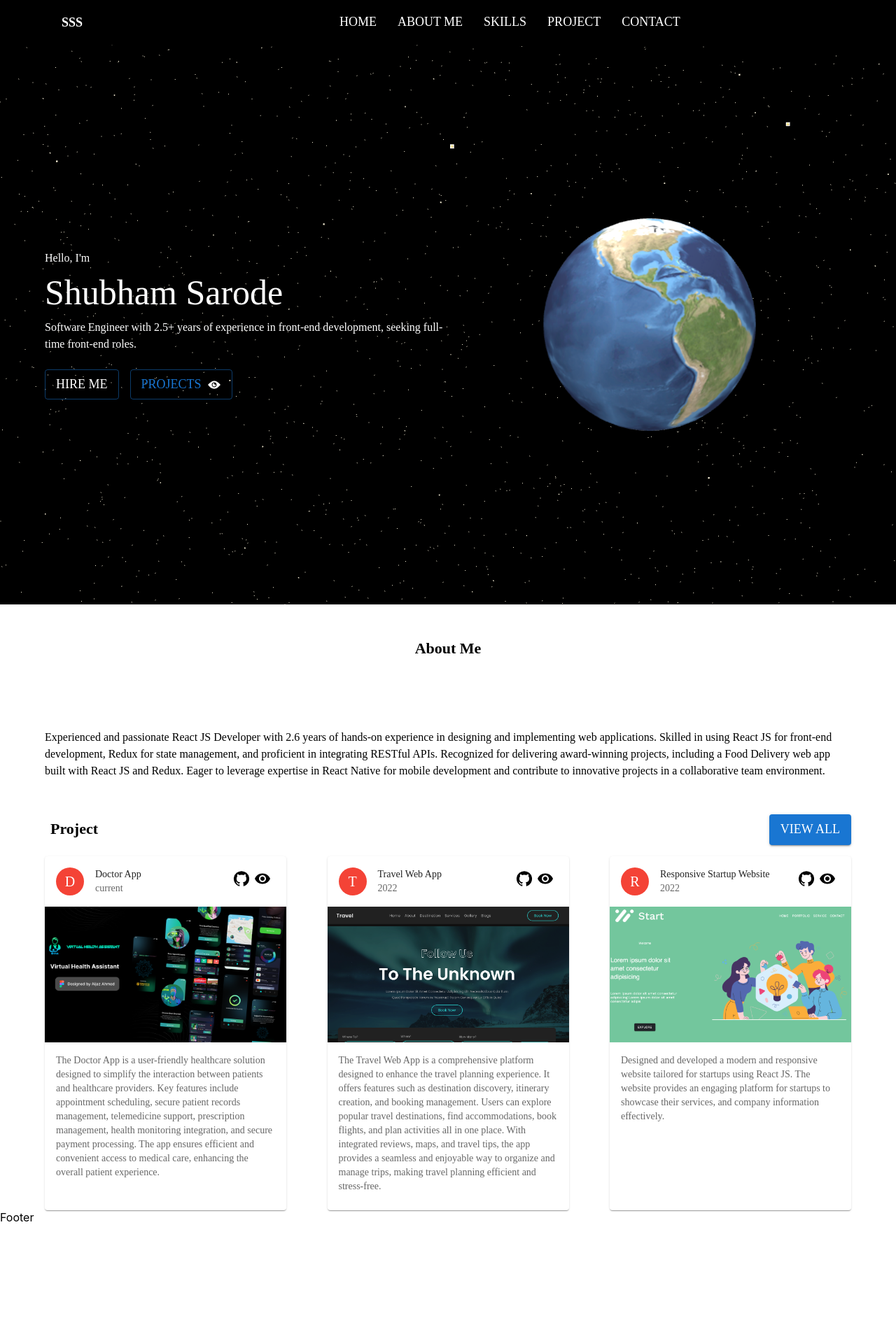
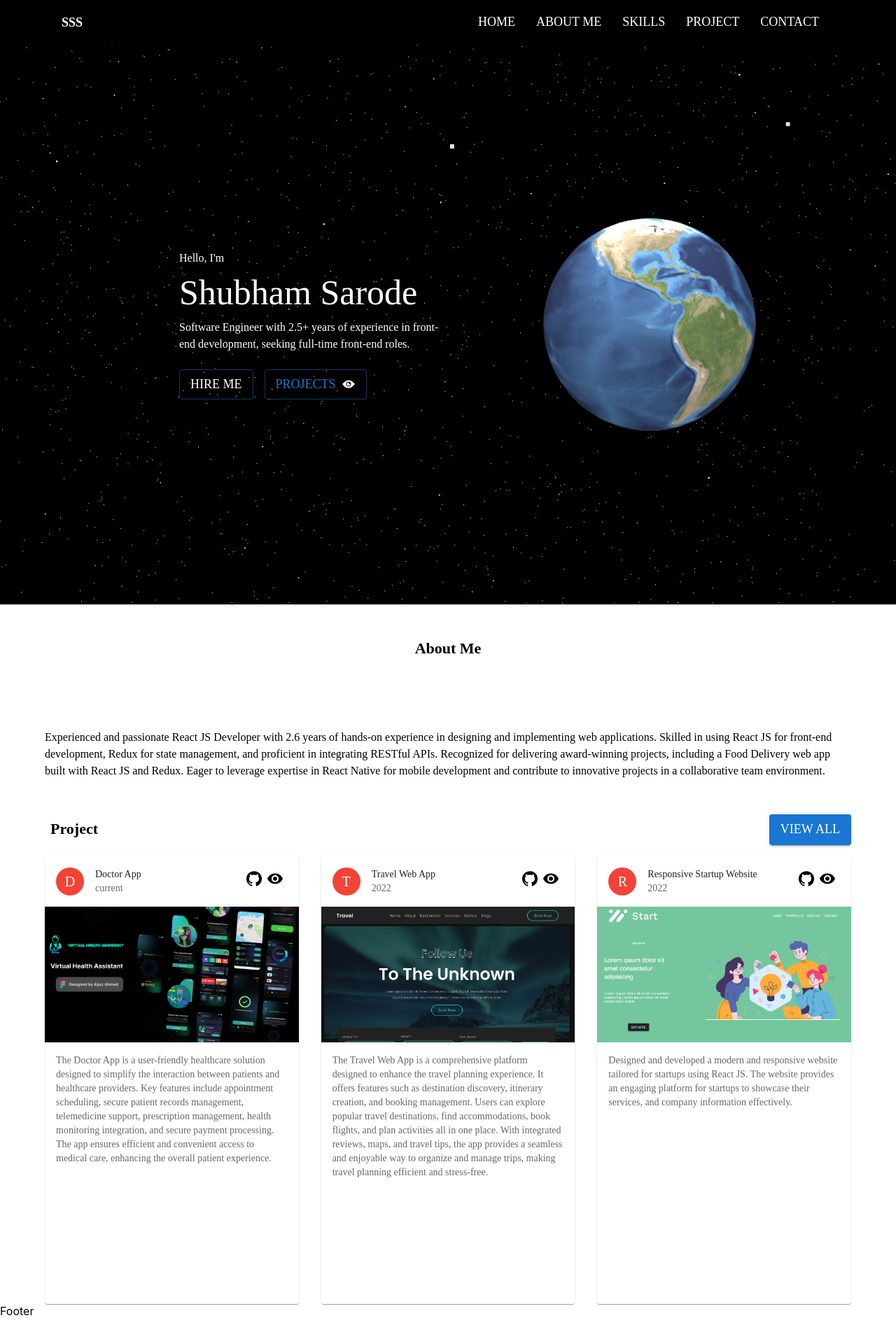
Before and after one commit to shubh435/shubh435.github.io, a React (Create React App) app: page / in a window 1280 px wide. Shown: the whole page at 70% size. Before the commit the page ends 1750 px from the top, so only its background shows below. Built offline with nearby package versions, Linux system fonts and the light colour scheme.

Commit message:
added the grid make ui responsive

```diff
--- a/src/components/Appbar.tsx
+++ b/src/components/Appbar.tsx
@@ -77,9 +77,10 @@ class DrawerAppBar extends React.PureComponent<
   render() {
     const { classes } = this.props
     return (
-      <Box sx={{ display: "flex" }}>
-        <AppBar className={classes.appbarBackground} component="nav">
-          <Container sx={{ mx: "auto" }}>
+      <Box  sx={{display:"flex",background:"#000 !important", }}>
+
+          <Container >
+        <AppBar   className={classes.appbarBackground} component="nav" >
             <Toolbar>
               <IconButton
                 color="inherit"
@@ -100,6 +101,7 @@ class DrawerAppBar extends React.PureComponent<
                   backgroundImage:
                     "https://www.shutterstock.com/image-illustration/3d-illustration-colorful-wavy-multicolor-260nw-1897581025.jpg",
                   // color: "transparent",
+                  // textCli
                   backgroundClip: "text",
                 }}
               >
@@ -110,7 +112,7 @@ class DrawerAppBar extends React.PureComponent<
                   display: { xs: "none", sm: "flex" },
                   gap: "30px",
                   width: "80%",
-                  justifyContent: "center",
+                  justifyContent: "end",
                 }}
               >
                 {navItems.map((item) => (
@@ -125,8 +127,9 @@ class DrawerAppBar extends React.PureComponent<
                 ))}
               </Box>
             </Toolbar>
+        </AppBar>
           </Container>
-        </AppBar>
+
         <Box component="nav">
           <Drawer
             // container={this.container}
--- a/src/components/Project.tsx
+++ b/src/components/Project.tsx
@@ -1,15 +1,15 @@
-import { Box, Button, Container, Typography } from "@mui/material"
+import { Box, Button, Container, Grid, Typography } from "@mui/material"
 import React from "react"
 import RecipeReviewCard from "./RecipeCard";
 import { ProjectData, projectdata } from "../assets/data";
 import { navigateTo } from "../utils/utils";
 import withRouter from "../utils/withRouter";
 interface ProjectProps {
-  navigate:(text:string) => void;
+  navigate: (text: string) => void;
 }
 
 interface ProjectState {
-  projectData:ProjectData[]
+  projectData: ProjectData[]
 }
 
 
@@ -17,7 +17,7 @@ class Project extends React.PureComponent<ProjectProps, ProjectState> {
   constructor(props: ProjectProps) {
     super(props)
     this.state = {
-      projectData:projectdata
+      projectData: projectdata
     }
   }
   componentDidMount(): void {
@@ -31,22 +31,26 @@ class Project extends React.PureComponent<ProjectProps, ProjectState> {
           <Box sx={{
             display: 'flex',
             justifyContent: 'space-between',
-            marginBottom: 2
+            marginBottom: 2,
+            width: '100%',
           }}>
             <Typography component={"h2"} variant="h2" m={1}>Project</Typography>
             <Button onClick={() => navigateTo("/project", this.props.navigate)} variant="contained">View all</Button>
           </Box>
-          <Box className="about-me-content" width={"100%"} sx={{ display: 'flex', flexWrap: "wrap", justifyContent: "space-between", gap: 4 }} >
+          <Grid container spacing={4}  className="about-me-content" >
             {
               this.state.projectData.length > 0 ? this.state.projectData.sort((a, b) => b.rating - a.rating).map((projectdata, index) => {
                 if (index >= 3) return;
                 return (
-                  <RecipeReviewCard key={projectdata.id} {...projectdata} />
+                  <Grid item  lg={4} md={6} sm={12} xs={12}  >
+                    <RecipeReviewCard key={projectdata.id} {...projectdata} />
+
+                  </Grid>
                 )
               })
                 : <Typography component={"p"} >No project found</Typography>
             }
-          </Box>
+          </Grid>
         </Container>
       </Box>
 
--- a/src/components/RecipeCard.tsx
+++ b/src/components/RecipeCard.tsx
@@ -1,43 +1,42 @@
 import * as React from 'react';
-import { styled } from '@mui/material/styles';
 import {
   Card, CardHeader, CardMedia, CardContent, CardActions,
-  Avatar, IconButton, Typography
+  Avatar,  Typography
 } from '@mui/material';
 // import Collapse from '@mui/material/Collapse';
-import { IconButtonProps } from '@mui/material/IconButton';
+// import { IconButtonProps } from '@mui/material/IconButton';
 import { red as red } from '@mui/material/colors';
 import GitHubIcon from '@mui/icons-material/GitHub';
 import ShareIcon from '@mui/icons-material/RemoveRedEye';
 // import ExpandMoreIcon from '@mui/icons-material/ExpandMore';
 // import MoreVertIcon from '@mui/icons-material/MoreVert';
 import { ProjectData } from '../assets/data';
-import { Link, useNavigate } from 'react-router-dom';
+import { Link } from 'react-router-dom';
 
-interface ExpandMoreProps extends IconButtonProps {
-  expand: boolean;
-}
+// interface ExpandMoreProps extends IconButtonProps {
+//   expand: boolean;
+// }
 
-const ExpandMore = styled((props: ExpandMoreProps) => {
-  const { expand, ...other } = props;
-  return <IconButton {...other} />;
-})(({ theme, expand }) => ({
-  transform: !expand ? 'rotate(0deg)' : 'rotate(180deg)',
-  marginLeft: 'auto',
-  transition: theme.transitions.create('transform', {
-    duration: theme.transitions.duration.shortest,
-  }),
-}));
+// const ExpandMore = styled((props: ExpandMoreProps) => {
+//   const { expand, ...other } = props;
+//   return <IconButton {...other} />;
+// })(({ theme, expand }) => ({
+//   transform: !expand ? 'rotate(0deg)' : 'rotate(180deg)',
+//   marginLeft: 'auto',
+//   transition: theme.transitions.create('transform', {
+//     duration: theme.transitions.duration.shortest,
+//   }),
+// }));
 
 export default function RecipeReviewCard(props: ProjectData) {
-  const [expanded, setExpanded] = React.useState(false);
-  const navigate = useNavigate()
-  const handleExpandClick = () => {
-    setExpanded(!expanded);
-  };
+  // const [expanded, setExpanded] = React.useState(false);
+  // const navigate = useNavigate()
+  // const handleExpandClick = () => {
+  //   setExpanded(!expanded);
+  // };
 
   return (
-    <Card sx={{ maxWidth: 345 }}>
+    <Card sx={{minHeight:'80vh'}}>
       <CardHeader
         avatar={
           <Avatar sx={{ bgcolor: red[500] }} aria-label="recipe">
--- a/src/components/Slider.tsx
+++ b/src/components/Slider.tsx
@@ -1,4 +1,4 @@
-import { Box, Button, Container, Typography } from "@mui/material";
+import { Box, Button, Container, Grid, Typography } from "@mui/material";
 import React from "react";
 import * as THREE from "three";
 import { RoomEnvironment } from "three/examples/jsm/environments/RoomEnvironment.js";
@@ -173,7 +173,10 @@ class Slider extends React.PureComponent<SliderProps, SliderState> {
             zIndex: 10, // Ensure it is above the stars
           }}
         >
-          <Box color="#fff" sx={{ maxWidth: "50%", zIndex: 10000 }}>
+          <Grid container>
+          <Grid item lg={2} md={2} ></Grid>
+            <Grid item lg={4} md={4} sm={12} sx={{m:"auto"}}>
+            <Box color="#fff" sx={{ width: "100%", zIndex: 10000 }}>
             <Typography>Hello, I'm</Typography>
             <Typography sx={{ fontSize: 50 }}>Shubham Sarode</Typography>
             <Typography>
@@ -217,12 +220,14 @@ class Slider extends React.PureComponent<SliderProps, SliderState> {
               </Button>
             </Box>
           </Box>
-          <Box
+            </Grid>
+            <Grid item lg={6} md={6} sm={12} sx={{m:"auto"}}>
+            <Box
             sx={{
               display: "flex",
               justifyContent: "center",
               alignItems: "center",
-              width: "50%",
+              width: "100%",
               height: "100%", // Ensure the height is set to 100%
               position: "relative", // Ensure relative positioning
             }}
@@ -234,6 +239,10 @@ class Slider extends React.PureComponent<SliderProps, SliderState> {
               }}
             />
           </Box>
+              </Grid>
+          </Grid>
+
+
         </Container>
       </Box>
     );
--- a/src/routes/Dashboard/index.tsx
+++ b/src/routes/Dashboard/index.tsx
@@ -1,6 +1,5 @@
 import React from "react"
 import AboutUs from "../../components/AboutUs"
-import Layout from "../../components/Layout"
 import Slider from "../../components/Slider"
 import Project from "../../components/Project"
 interface DashboardProps {}
--- a/src/routes/Project/Project.tsx
+++ b/src/routes/Project/Project.tsx
@@ -1,4 +1,4 @@
-import { Box, Container, Typography } from "@mui/material";
+import { Box, Container, Grid, Typography } from "@mui/material";
 import React from "react";
 import "./Project.css"
 import RecipeReviewCard from "../../components/RecipeCard";
@@ -67,14 +67,17 @@ class Project extends React.Component<ProjectProps, ProjectState> {
             </div>
           </div>
         </Box>
-        <Box width={"100%"} sx={{ display: 'flex', flexWrap: "wrap", py: "5%", gap: 4 }} >
+        <Grid container spacing={4} className="about-me-content" sx={{py:"5%"}} >
           {
             projectdata.length > 0 ? projectdata.sort((a, b) => b.rating - a.rating).map(projectdata => (
-              <RecipeReviewCard key={projectdata.id}{...projectdata} />
+              <Grid item lg={4} md={6} sm={12} xs={12}  >
+                    <RecipeReviewCard key={projectdata.id} {...projectdata} />
+
+                  </Grid>
             ))
               : <Typography component={"p"} >No project found</Typography>
           }
-        </Box>
+        </Grid>
 
       </Container>
 
```
